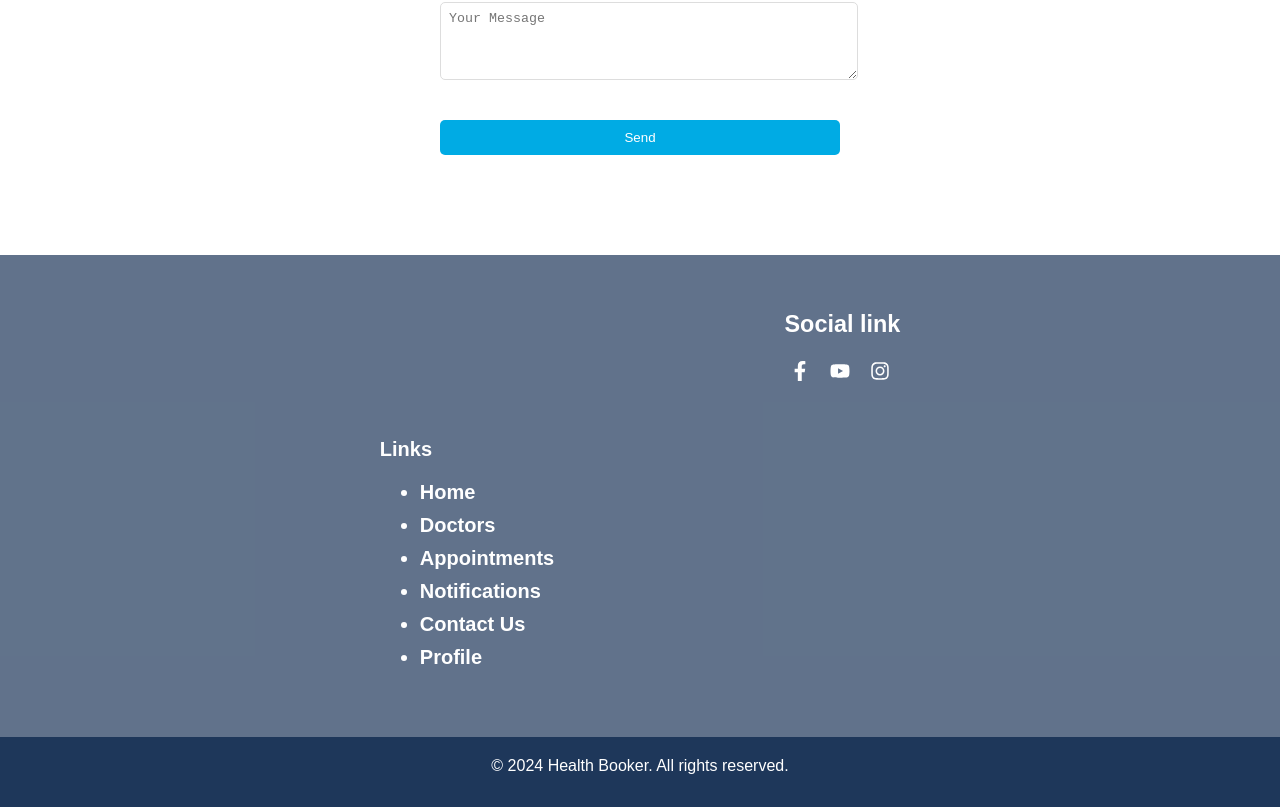
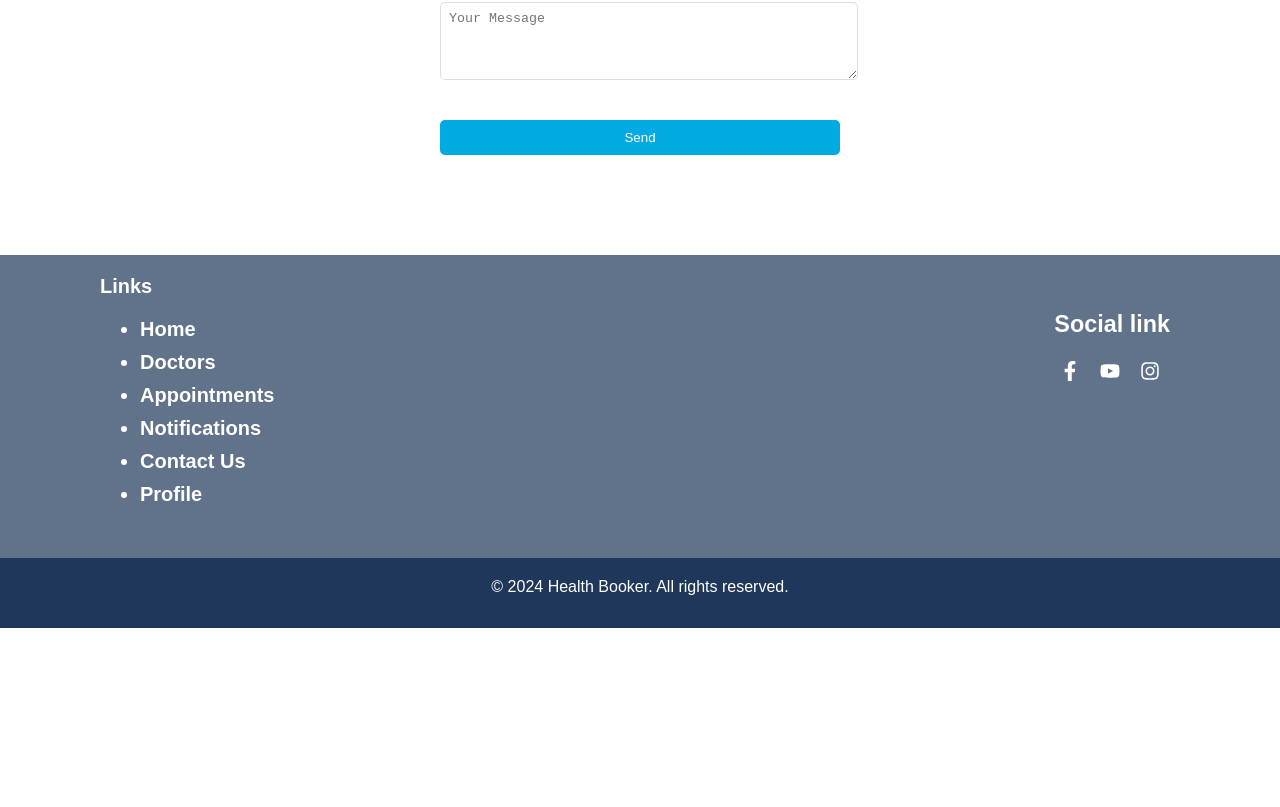
Before and after one commit to Wafaalraee/Client, a React (Create React App) app: page / in a window 1280 px wide. Shown: the part 869-1676 px from the top of the page. After the commit the page ends 1497 px from the top, so only its background shows below. Built offline with nearby package versions, Linux system fonts and the light colour scheme; a small style sheet from the web is missing.

Commit message:
fix styling

```diff
--- a/src/App.css
+++ b/src/App.css
@@ -6,9 +6,6 @@ body {
   box-sizing: border-box;
   display: flex;
   flex-direction: column;
-  min-height: 200vh;
-  justify-content: center;
-  align-items: center;
 }
 
 header {
@@ -101,7 +98,6 @@ button:hover {
   text-decoration: none;
   margin: 0 10px;
   text-align: right;
-  margin-right: 379.8px;
   padding-bottom: 32px;
   padding-top: 32px;
 }
@@ -118,11 +114,12 @@ button:hover {
   color: #ddd;
 }
 
-.footer-container {
+.footer-container > div {
   display: flex;
-  flex-direction: column;
   background-color: rgba(30,55,90,.7);
   color: #fff;
+  justify-content: space-between;
+  padding: 0 100px;
 }
 
 .footer-links {
@@ -130,9 +127,7 @@ button:hover {
   font-size: 20px;
   text-decoration: none;
   text-align: left;
-  margin-left: 379.8px;
   padding-bottom: 32px;
-  margin-right: 379.8px;
 }
 
 .footer-links h3 {
@@ -198,12 +193,14 @@ button:hover {
 h2{
   text-align: center;
 }
-.footer-copyright {
+.footer-copyright-section {
   flex-grow: 1;
   text-align: center;
   background-color: #1e375a;
   height: 50px;
   padding-top: 20px;
-  margin-bottom: -10px;
+  margin-top: 0px;
+  margin-bottom: 0;
   width: 100%;
+  color: white;
 }
--- a/src/components/Footer.jsx
+++ b/src/components/Footer.jsx
@@ -5,18 +5,7 @@ import { FaFacebookF, FaYoutube, FaInstagram } from 'react-icons/fa';
 const Footer = () => {
   return (
     <footer className="footer-container">
-      <div className="social-links">
-        <h3>Social link</h3>
-        <a href="https://www.facebook.com" target="_blank" rel="noopener noreferrer">
-          <FaFacebookF />
-        </a>
-        <a href="https://www.youtube.com" target="_blank" rel="noopener noreferrer">
-          <FaYoutube />
-        </a>
-        <a href="https://www.instagram.com" target="_blank" rel="noopener noreferrer">
-          <FaInstagram />
-        </a>
-      </div>
+      <div>
         <div className="footer-links">
           <h3>Links</h3>
           <ul>
@@ -40,7 +29,20 @@ const Footer = () => {
             </li>
           </ul>
         </div>
-      <p class="footer-copyright">&copy; 2024 Health Booker. All rights reserved.</p>
+        <div className="social-links">
+          <h3>Social link</h3>
+          <a href="https://www.facebook.com" target="_blank" rel="noopener noreferrer">
+            <FaFacebookF />
+          </a>
+          <a href="https://www.youtube.com" target="_blank" rel="noopener noreferrer">
+            <FaYoutube />
+          </a>
+          <a href="https://www.instagram.com" target="_blank" rel="noopener noreferrer">
+            <FaInstagram />
+          </a>
+        </div>
+      </div>
+      <p class="footer-copyright-section">&copy; 2024 Health Booker. All rights reserved.</p>
     </footer>
   );
 };
```
Lines whose indentation alone changed are shown as unchanged.
